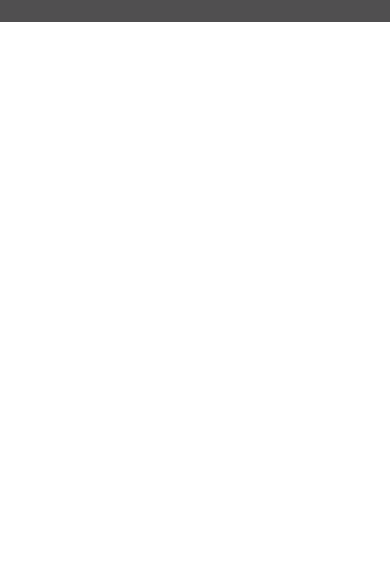
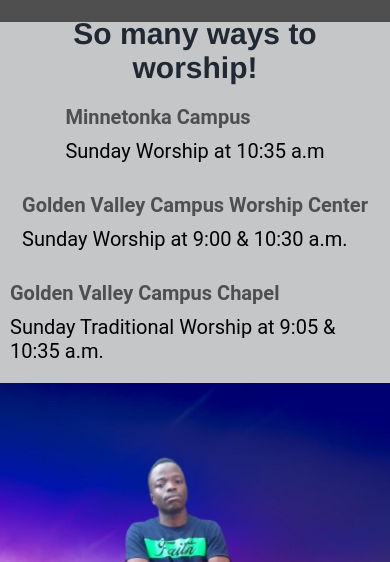
Before and after one commit to tabongshanas/calvary, a plain HTML site: page index.html in a window 390 px wide. Shown: the part 822-1384 px from the top of the page. Before the commit the page ends 844 px from the top, so only its background shows below. Drawn offline with Linux system fonts and the light colour scheme.

Commit message:
sunday worship section with responsive

```diff
--- a/index.html
+++ b/index.html
@@ -262,6 +262,65 @@
         </section>
 
 
+        <section>
+            <div class="sunday-worship-container">
+                <div class="worship-info-container">
+                    <div class="worship-header">
+                        <h1>
+                            sunday <br> worship <br> schedule
+                        </h1>
+                    </div>
+                    <div class="sunday-header">
+                        <p>
+                            So many ways to worship!
+                        </p>
+                    </div>
+                    <div class="text-expland">
+                        <div class="expland-header">
+                            <p>
+                                Minnetonka Campus
+                            </p>
+                        </div>
+                        <div class="expland-text">
+                            <p>
+                                Sunday Worship at 10:35 a.m
+                            </p>
+                        </div>
+                    </div>
+
+                    <div class="text-expland ed">
+                        <div class="expland-header">
+                            <p>
+                                Golden Valley Campus Worship Center
+                            </p>
+                        </div>
+                        <div class="expland-text">
+                            <p>
+                                Sunday Worship at 9:00 & 10:30 a.m.
+                            </p>
+                        </div>
+                    </div>
+                    <div class="text-expland ed">
+                        <div class="expland-header">
+                            <p>
+                                Golden Valley Campus Chapel
+                            </p>
+                        </div>
+                        <div class="expland-text">
+                            <p>
+                                Sunday Traditional Worship at 9:05 & 10:35 a.m.
+                            </p>
+                        </div>
+                    </div>
+                </div>
+
+                <div class="brother-jabel">
+                    <img src="/images/site images/brother-jabel.jpg" alt="">
+                </div>
+            </div>
+        </section>
+
+
         <script src="/script.js"></script>
     </body>
 </html>
--- a/styles/main-stlyes.css
+++ b/styles/main-stlyes.css
@@ -363,3 +363,72 @@
 @media (max-width: 360px) {
 
 }
+
+
+
+.sunday-worship-container {
+    display: flex;
+    margin-top: 150px;
+}
+.worship-header {
+    font-size: 25px;
+    text-transform: uppercase;
+    font-family: var(--font-heading);
+    color: var(--hover-color);
+    font-weight: 700;
+}
+.worship-info-container {
+    width: 70%;
+    display: flex;
+    flex-direction: column;
+    justify-content: center;
+    align-items: center;
+    background-color: var(--text-color);
+}
+.sunday-header {
+    font-size: 30px;
+    font-family: var(--font-header);
+    font-weight: 700;
+    color: var(--hover-color);
+    margin: 20px 0;
+}
+.expland-header {
+    text-transform: capitalize;
+    color: #504f50;
+    font-size: 20px;
+    font-family: var(--font-body);
+    font-weight: 600;
+}
+.expland-text {
+    font-size: 20px;
+    font-family: var(--font-body);
+    margin-top: 10px;
+}
+
+.text-expland.ed {
+    margin-top: 30px;
+}
+
+
+@media (max-width: 990px) {
+    .sunday-worship-container {
+        flex-direction: column;
+        align-items: center;
+    }
+    .worship-info-container {
+        width: 100%;
+        /* margin-bottom: 20px; */
+        padding: 20px 10px;
+    }
+    .sunday-header {
+        text-align: center;
+    }
+    .worship-header {
+        text-align: center;
+    }
+}
+@media (max-width: 456px) {
+    .brother-jabel img {
+        width: 100%;
+    }
+}
```
Also changed, not shown: images/site images/brother-jabel.jpg (added), 1 other file.
